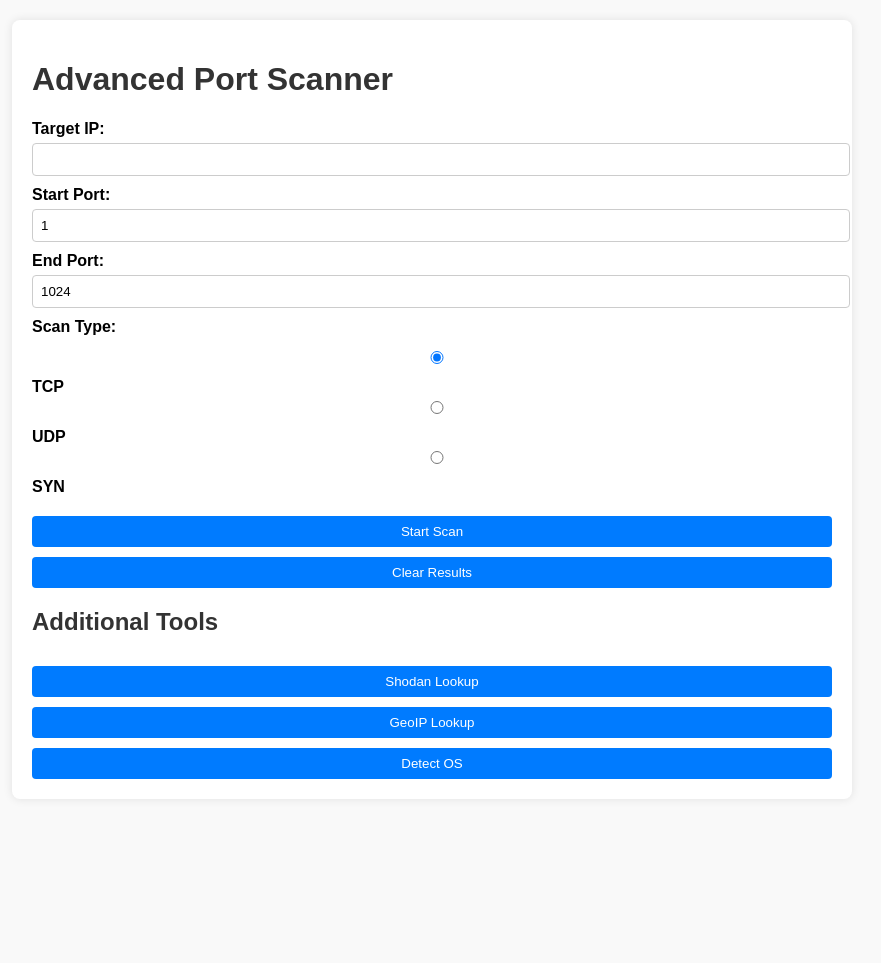
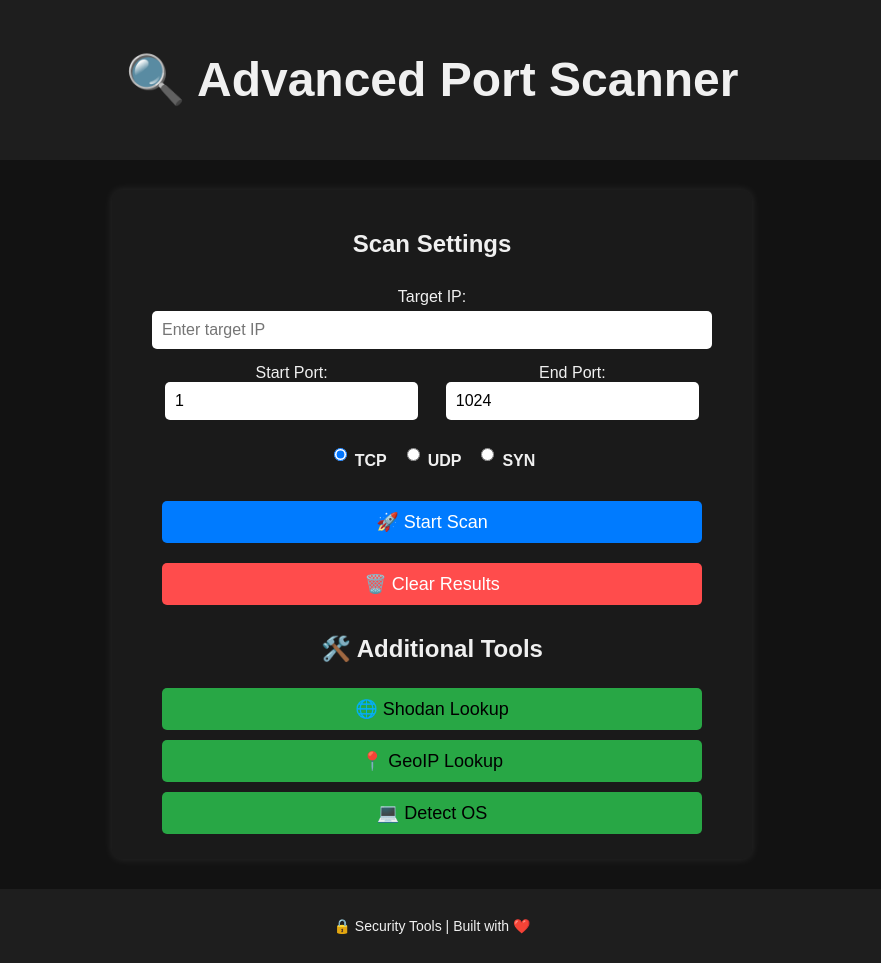
Before and after one commit to rajm012/Port-Scanner-Webapp, a Flask app: page / in a window 1280 px wide. Shown: the whole page, without its empty margins (208-1089 px from the left). Before the commit the page ends 779 px from the top, so only its background shows below. Run offline with Flask 2, Linux system fonts and the light colour scheme.

Commit message:
Added UI

```diff
--- a/app/routes.py
+++ b/app/routes.py
@@ -1,7 +1,15 @@
-from flask import Flask, render_template, request, jsonify
+from flask import Flask, render_template, request, jsonify, send_file
 from app import app
 from app.scanner import scan_ports, shodan_lookup, get_ttl, detect_os, geoip_lookup
 import threading
+import json
+import os
+import logging
+
+
+# Configure logging
+logging.basicConfig(level=logging.DEBUG)
+
 
 scanning = False
 scanning_lock = threading.Lock()
@@ -31,7 +39,31 @@ def scan():
         results.append({"port": port, "status": status, "service": service})
 
     scan_ports(target_ip, port_range, progress_callback, scan_type)
+
+    # Save scan results to a JSON file
+    scan_results_file = "scan_results.json"
+    with open(scan_results_file, "w") as f:
+        json.dump(results, f, indent=4)
+
     return jsonify(results)
+
+
+@app.route('/download_results', methods=['GET'])
+def download_results():
+    """Endpoint to download the scan results as a JSON file."""
+    scan_results_file = "scan_results.json"
+
+    if not os.path.exists(scan_results_file):
+        logging.error(f"File {scan_results_file} not found.")
+        return jsonify({"error": "No scan results found. Please run a scan first."}), 404
+
+    try:
+        return send_file(scan_results_file, as_attachment=True, mimetype="application/json")
+
+    except Exception as e:
+        logging.error(f"Error sending file: {e}")
+        return jsonify({"error": "Failed to download results."}), 500
+
 
 @app.route('/shodan', methods=['POST'])
 def shodan():
--- a/app/static/css/styles.css
+++ b/app/static/css/styles.css
@@ -1,115 +1,225 @@
+/* General Styles */
 body {
-    font-family: Arial, sans-serif;
-    margin: 20px;
-    background-color: #f9f9f9;
+    font-family: 'Arial', sans-serif;
+    background: #121212;
+    color: #f0f0f0;
+    margin: 0;
+    padding: 0;
+    text-align: center;
 }
 
-.container {
-    max-width: 800px;
-    margin: 0 auto;
+/* Header */
+header {
+    background: #1e1e1e;
     padding: 20px;
-    background-color: #fff;
-    border-radius: 8px;
-    box-shadow: 0 0 10px rgba(0, 0, 0, 0.1);
+    font-size: 24px;
+    font-weight: bold;
 }
 
-h1, h2, h3 {
-    color: #333;
+/* Container */
+.container {
+    width: 90%;
+    max-width: 600px;
+    margin: 30px auto;
+    background: #1a1a1a;
+    padding: 20px;
+    border-radius: 10px;
+    box-shadow: 0px 0px 10px rgba(255, 255, 255, 0.1);
 }
 
+/* Form */
 form {
-    margin-bottom: 20px;
+    display: flex;
+    flex-direction: column;
+    align-items: center;
 }
 
 label {
-    display: block;
-    margin-top: 10px;
-    font-weight: bold;
+    font-size: 16px;
+    margin: 10px 0 5px;
 }
 
-input, select, button {
-    margin-top: 5px;
-    padding: 8px;
-    width: 100%;
-    border: 1px solid #ccc;
-    border-radius: 4px;
+input {
+    width: 90%;
+    padding: 10px;
+    margin-bottom: 15px;
+    border: none;
+    border-radius: 5px;
+    font-size: 16px;
 }
 
+/* Port Range */
+.port-range {
+    display: flex;
+    justify-content: space-between;
+    width: 90%;
+}
+
+.port-range div {
+    width: 48%;
+}
+
+/* Radio Buttons */
 .radio-buttons {
+    display: flex;
+    gap: 10px;
     margin: 10px 0;
 }
 
-.radio-buttons label {
-    margin-right: 15px;
+.radio-buttons input {
+    margin-right: 5px;
 }
 
+/* Buttons */
 button {
-    background-color: #007bff;
-    color: white;
+    width: 90%;
+    padding: 10px;
+    margin: 10px 0;
     border: none;
+    font-size: 18px;
     cursor: pointer;
-    margin-top: 10px;
+    border-radius: 5px;
 }
 
-button:hover {
-    background-color: #0056b3;
+.scan-btn {
+    background: #007bff;
+    color: white;
 }
 
-.tool-buttons button {
-    margin-right: 10px;
+.clear-btn {
+    background: #ff4c4c;
+    color: white;
 }
 
-#results, #additional-results {
-    margin-top: 20px;
+/* Tool Buttons */
+.tool-buttons button {
+    background: #28a745;
+    margin: 5px 0;
 }
 
-#closed-results {
-    max-height: 200px;
-    overflow-y: auto;
-    border: 1px solid #ccc;
-    padding: 10px;
-    border-radius: 4px;
-    background-color: #f4f4f4;
-}
-
-.open {
-    color: green;
-}
-
-.unknown {
-    color: orange;
-}
-
-.closed {
-    color: gray;
-}
-
+/* Results Section */
 .hidden {
     display: none;
 }
 
-pre {
-    background: #f4f4f4;
-    padding: 10px;
-    border: 1px solid #ddd;
-    border-radius: 4px;
-    overflow-x: auto;
+#results, #additional-results {
+    background: #222;
+    padding: 15px;
+    margin-top: 20px;
+    border-radius: 5px;
+}
+
+/* Footer */
+footer {
+    background: #1e1e1e;
+    padding: 15px;
+    margin-top: 20px;
+    font-size: 14px;
+}
+
+/* Styling for Results */
+.result-card {
+    background: #222;
+    padding: 15px;
+    margin: 10px auto;
+    border-radius: 8px;
+    text-align: left;
+    width: 90%;
+    max-width: 500px;
+    box-shadow: 0px 0px 10px rgba(255, 255, 255, 0.1);
+    color: #fff;
+}
+
+.result-card h3 {
+    color: #ffcc00;
+    margin-bottom: 10px;
+}
+
+.result-card p {
+    margin: 5px 0;
+    font-size: 16px;
+}
+
+.port {
+    display: inline-block;
+    background: #007bff;
+    color: white;
+    padding: 5px 10px;
+    border-radius: 5px;
+    margin: 2px;
+    font-weight: bold;
+}
+
+.open {
+    color: #00ff00;
 }
 
 .filtered {
-    color: orange;
+    color: #ffa500;
+}
+
+.closed {
+    color: grey;
 }
 
 .error {
-    color: red;
+    color: #ff5555;
 }
 
-#all-results {
-    max-height: 300px;
+.scan-type-container {
+    display: flex;
+    gap: 15px;
+    align-items: center;
+    margin-bottom: 10px;
+}
+
+.scan-type {
+    display: flex;
+    align-items: center;
+    gap: 5px;
+    font-weight: bold;
+}
+
+/* #scan-results-container {
+    max-height: 400px;
     overflow-y: auto;
-    border: 1px solid #ccc;
+    border: 1px solid #ddd;
     padding: 10px;
-    border-radius: 4px;
-    background-color: #f4f4f4;
+    background: #f9f9f9;
     margin-top: 10px;
+    display: none;
 }
+
+#results:not(.hidden) + #scan-results-container {
+    display: block;
+}
+
+.download-btn {
+    display: none;
+}
+
+.download-btn:not(.hidden) {
+    display: inline-block;
+} */
+
+
+/* Ensure results section is scrollable */
+#scan-results-container {
+    max-height: 300px; /* Limits height */
+    overflow-y: auto;  /* Enables scrollbar */
+    border: 1px solid #ddd;
+    padding: 10px;
+    background: #f9f9f9;
+    margin-top: 10px;
+    display: none;  /* Hidden until results are available */
+}
+
+/* Show scan results when available */
+#results:not(.hidden) #scan-results-container {
+    display: block;
+}
+
+/* Ensure download button is visible after scan */
+.hidden {
+    display: none;
+}
--- a/app/templates/index.html
+++ b/app/templates/index.html
@@ -1,69 +1,86 @@
 <!DOCTYPE html>
 <html lang="en">
+
 <head>
     <meta charset="UTF-8">
     <meta name="viewport" content="width=device-width, initial-scale=1.0">
     <title>Advanced Port Scanner</title>
     <link rel="stylesheet" href="{{ url_for('static', filename='css/styles.css') }}">
+    <script src="https://cdnjs.cloudflare.com/ajax/libs/font-awesome/6.4.2/js/all.min.js"></script>
 </head>
+
 <body>
+
+    <header>
+        <h1>🔍 Advanced Port Scanner</h1>
+    </header>
+
     <div class="container">
-        <h1>Advanced Port Scanner</h1>
         <form id="scan-form">
+            <h2>Scan Settings</h2>
+
             <label for="target_ip">Target IP:</label>
-            <input type="text" id="target_ip" name="target_ip" required>
+            <input type="text" id="target_ip" name="target_ip" placeholder="Enter target IP" required>
 
-            <label for="start_port">Start Port:</label>
-            <input type="number" id="start_port" name="start_port" value="1" required>
-
-            <label for="end_port">End Port:</label>
-            <input type="number" id="end_port" name="end_port" value="1024" required>
-
-            <label>Scan Type:</label>
-            <div class="radio-buttons">
-                <input type="radio" id="tcp" name="scan_type" value="tcp" checked>
-                <label for="tcp">TCP</label>
-                <input type="radio" id="udp" name="scan_type" value="udp">
-                <label for="udp">UDP</label>
-                <input type="radio" id="syn" name="scan_type" value="syn">
-                <label for="syn">SYN</label>
+            <div class="port-range">
+                <div>
+                    <label for="start_port">Start Port:</label>
+                    <input type="number" id="start_port" name="start_port" value="1" required>
+                </div>
+                <div>
+                    <label for="end_port">End Port:</label>
+                    <input type="number" id="end_port" name="end_port" value="1024" required>
+                </div>
             </div>
 
-            <button type="submit">Start Scan</button>
-            <button type="button" id="clear-results">Clear Results</button>
+            <div class="scan-type-container">
+                <label class="scan-type">
+                    <input type="radio" name="scan_type" value="tcp" checked> TCP
+                </label>
+                <label class="scan-type">
+                    <input type="radio" name="scan_type" value="udp"> UDP
+                </label>
+                <label class="scan-type">
+                    <input type="radio" name="scan_type" value="syn"> SYN
+                </label>
+            </div>
+
+            <button type="submit" class="scan-btn">🚀 Start Scan</button>
+            <button type="button" id="clear-results" class="clear-btn">🗑️ Clear Results</button>
         </form>
 
-        <!-- Scan Results Section (Hidden Initially) -->
+        <!-- Scan Results Section -->
         <div id="results" class="hidden">
-            <h2>Scan Results</h2>
-            <div id="open-unknown-results"></div>
-            <div id="closed-results">
-                <h3>Closed Ports</h3>
+            <h2>🔎 Scan Results</h2>
+            <button id="download-results" class="download-btn hidden">📥 Download Results</button>
+
+            <!-- Scrollable results container -->
+            <div id="scan-results-container">
+                <div id="scan-results"></div>
             </div>
         </div>
 
-        <!-- Additional Tools Section -->
-        <h2>Additional Tools</h2>
+        <!-- Additional Tools -->
+        <h2>🛠️ Additional Tools</h2>
         <div class="tool-buttons">
-            <button id="shodan-lookup">Shodan Lookup</button>
-            <button id="geoip-lookup">GeoIP Lookup</button>
-            <button id="os-detection">Detect OS</button>
+            <button id="shodan-lookup">🌐 Shodan Lookup</button>
+            <button id="geoip-lookup">📍 GeoIP Lookup</button>
+            <button id="os-detection">💻 Detect OS</button>
         </div>
 
-        <!-- Scan Results Section (Hidden Initially) -->
-<div id="results" class="hidden">
-    <h2>Scan Results</h2>
-    <div id="all-results"></div>
-</div>
-
-        <!-- Additional Results Section (Hidden Initially) -->
+        <!-- Additional Results -->
         <div id="additional-results" class="hidden">
-            <h2>Additional Results</h2>
+            <h2>📊 Additional Results</h2>
             <div id="shodan-results"></div>
             <div id="geoip-results"></div>
             <div id="os-results"></div>
         </div>
     </div>
+
+    <footer>
+        <p>🔒 Security Tools | Built with ❤️</p>
+    </footer>
+
     <script src="{{ url_for('static', filename='js/scripts.js') }}"></script>
 </body>
 </html>
```
Also changed, not shown: app/static/js/scripts.js (+110 -33 lines).
